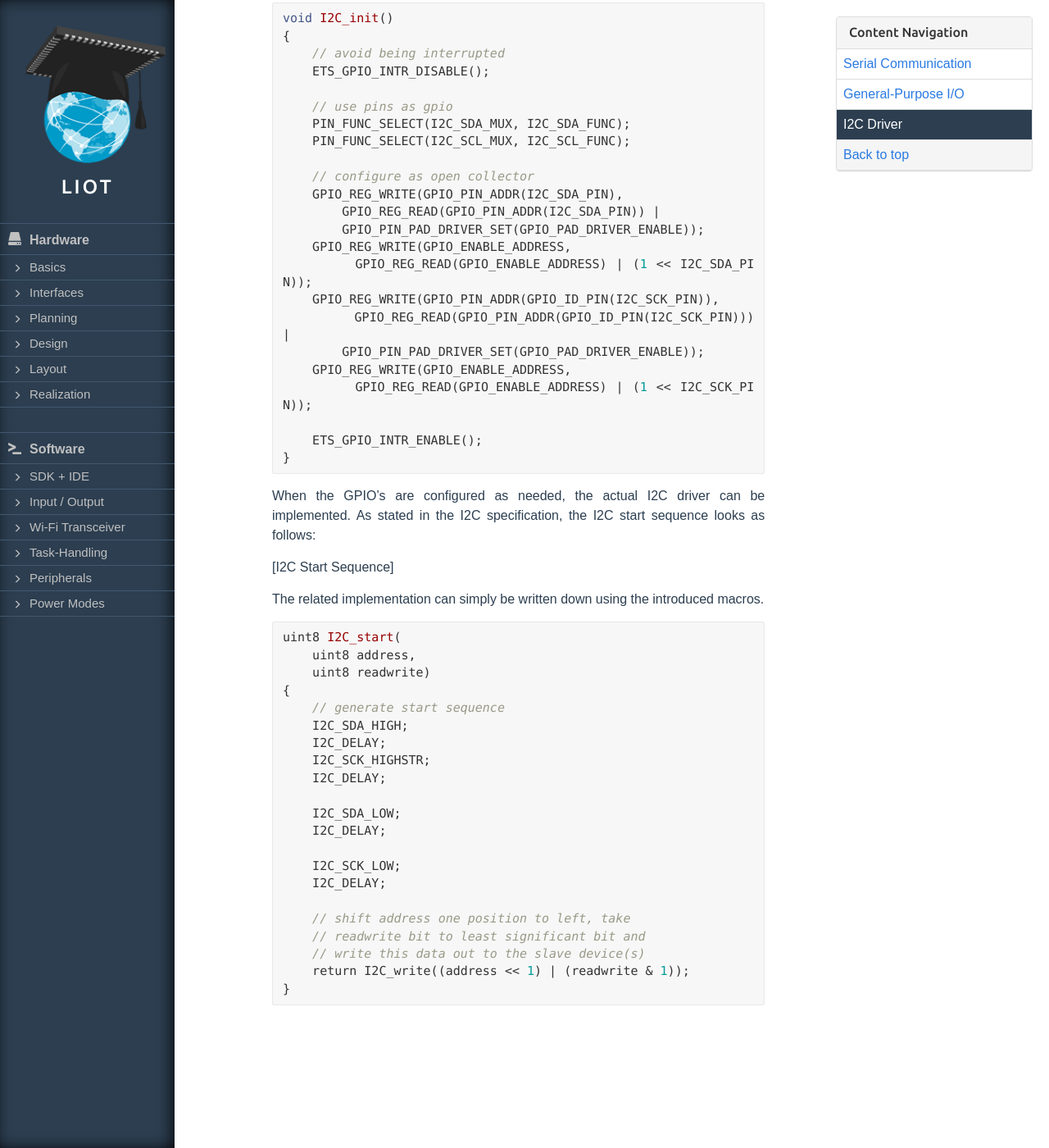
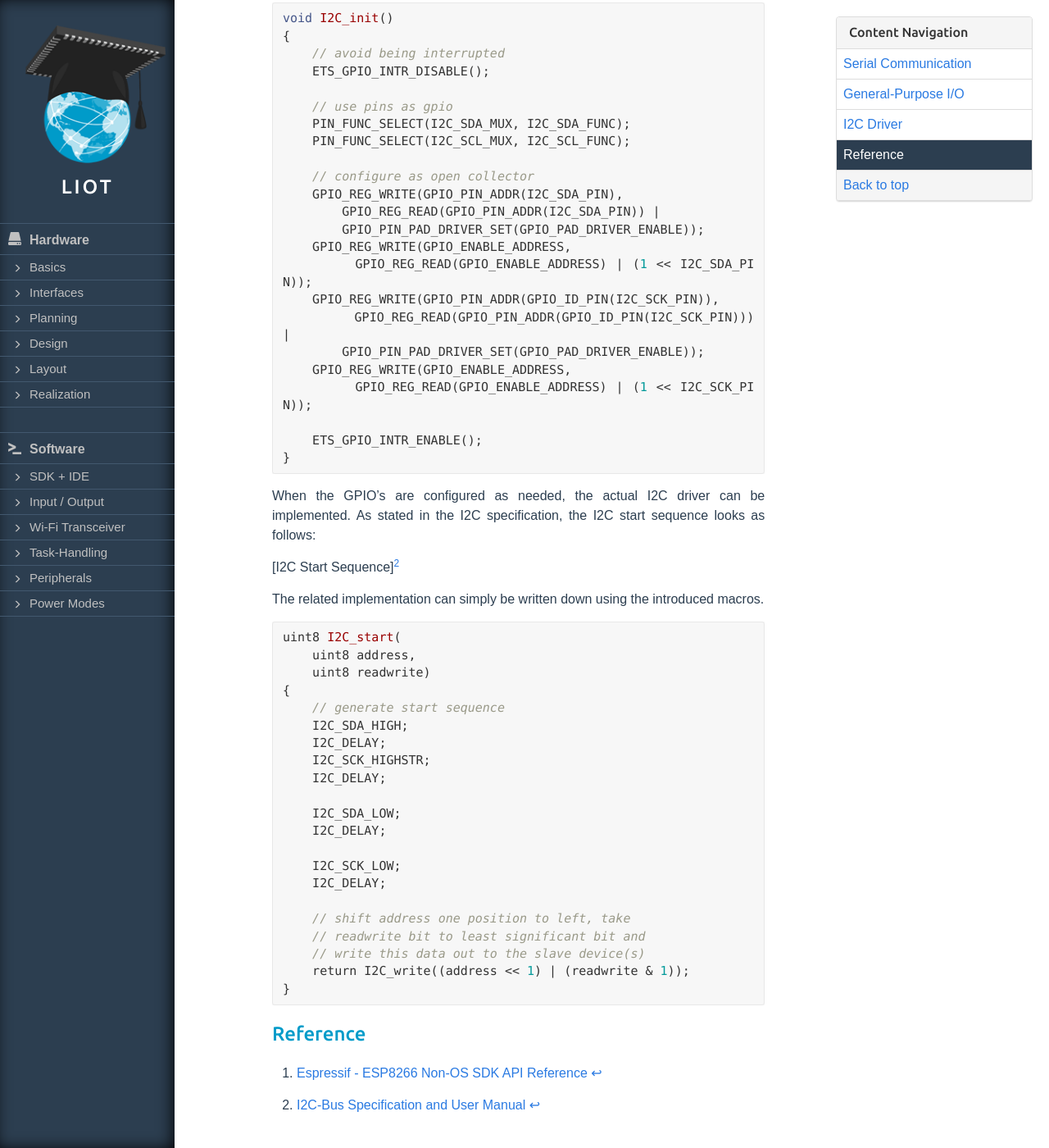
Before and after one commit to learn-internet-of-things/learn-internet-of-things.github.io, a Jekyll site: the page built from page/software/02-input-output.md, in a window 1280 px wide and 1400 px high, scrolled down 3419 px. Shown: the whole window at 82% size. Built offline with Jekyll 4.4.1, drawn with Linux system fonts in a browser that asks for light colours; nearby versions of some CDN libraries.

Commit message:
Add references to I/O page

````diff
--- a/page/software/02-input-output.md
+++ b/page/software/02-input-output.md
@@ -59,7 +59,7 @@ void user_start()
 General-Purpose I/O
 -------------------
 
-...
+...[^non-os-sdk-api]
 
 ```c
 #define GPIO_OUTPUT_SET(gpio_no, bit_value) \
@@ -181,7 +181,7 @@ void I2C_init()
 When the GPIO's are configured as needed, the actual I2C driver can be implemented.
 As stated in the I2C specification, the I2C start sequence looks as follows:
 
-[I2C Start Sequence]
+[I2C Start Sequence][^i2c-spec]
 
 The related implementation can simply be written down using the introduced macros.
 
@@ -208,3 +208,11 @@ uint8 I2C_start(
     return I2C_write((address << 1) | (readwrite & 1));
 }
 ```
+
+
+Reference
+---------
+
+[^non-os-sdk-api]: [Espressif - ESP8266 Non-OS SDK API Reference](/media/liot_esp8266_env/datasheets/esp8266_non_os_sdk_api_reference.pdf)
+
+[^i2c-spec]: [I2C-Bus Specification and User Manual](http://cache.nxp.com/documents/user_manual/UM10204.pdf)
````
